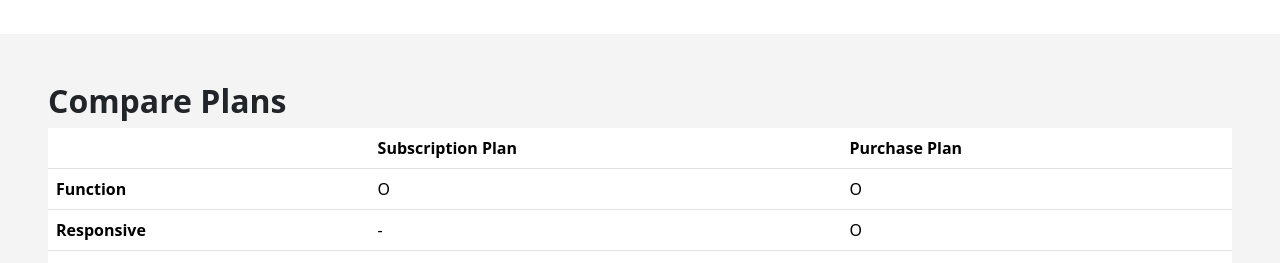
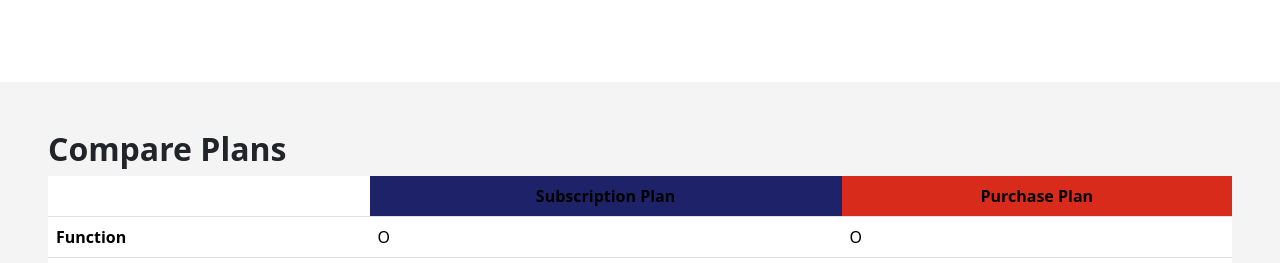
Before and after one commit to jbdura/fun-task, a Vue app: page / in a window 1280 px wide. Shown: the part 4580-4843 px from the top of the page. Built offline with nearby package versions, Linux system fonts and the light colour scheme.

Commit message:
Added more style

```diff
--- a/src/components/ComparePlans.vue
+++ b/src/components/ComparePlans.vue
@@ -30,11 +30,11 @@ const plans = [
   <div class="container-fluid px-5 py-5" style="background-color: #F4F4F4;">
     <h4 class="fs-2 fw-bold">Compare Plans</h4>
     <table class="table">
-      <thead>
+      <thead class="text-center text-light">
         <tr>
           <th scope="col"></th>
-          <th scope="col">Subscription Plan</th>
-          <th scope="col">Purchase Plan</th>
+          <th scope="col" style="background-color: #1E2369;">Subscription Plan</th>
+          <th scope="col" style="background-color: #D82B1B; ">Purchase Plan</th>
         </tr>
       </thead>
       <tbody>
--- a/src/views/HomeView.vue
+++ b/src/views/HomeView.vue
@@ -11,7 +11,7 @@ import Contact from '../components/Contact.vue';
 </script>
 
 <template>
-  <main class="container-pt-5">
+  <main class="pt-5">
     <!-- <Nav /> -->
     <Home />
     <Feature />
```
